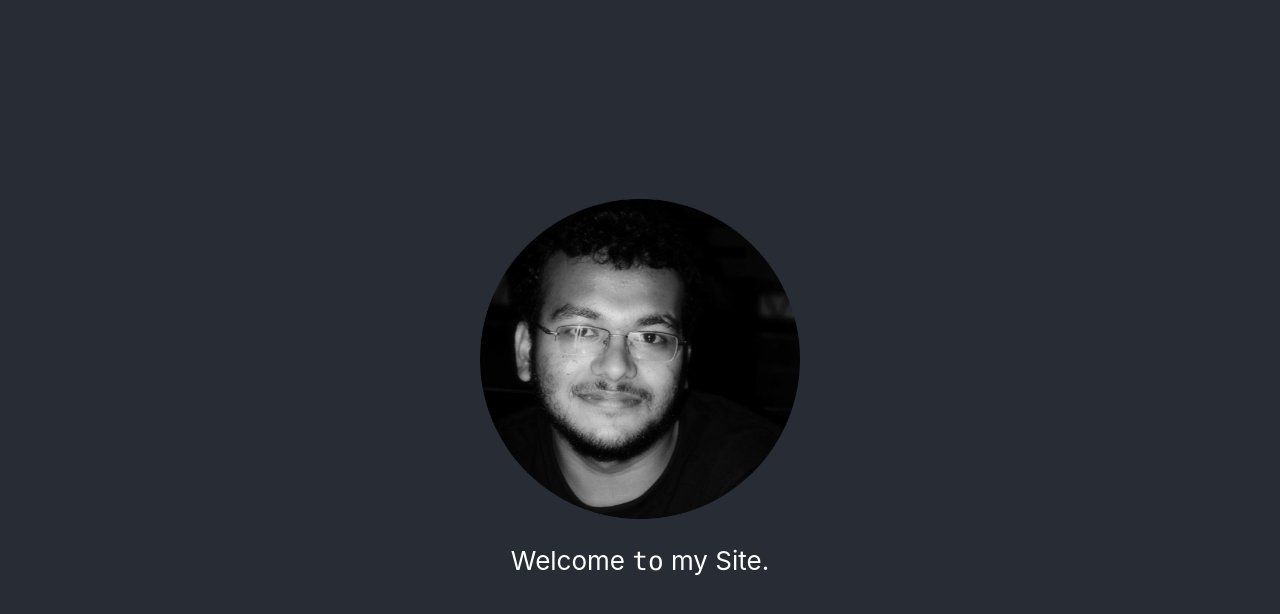
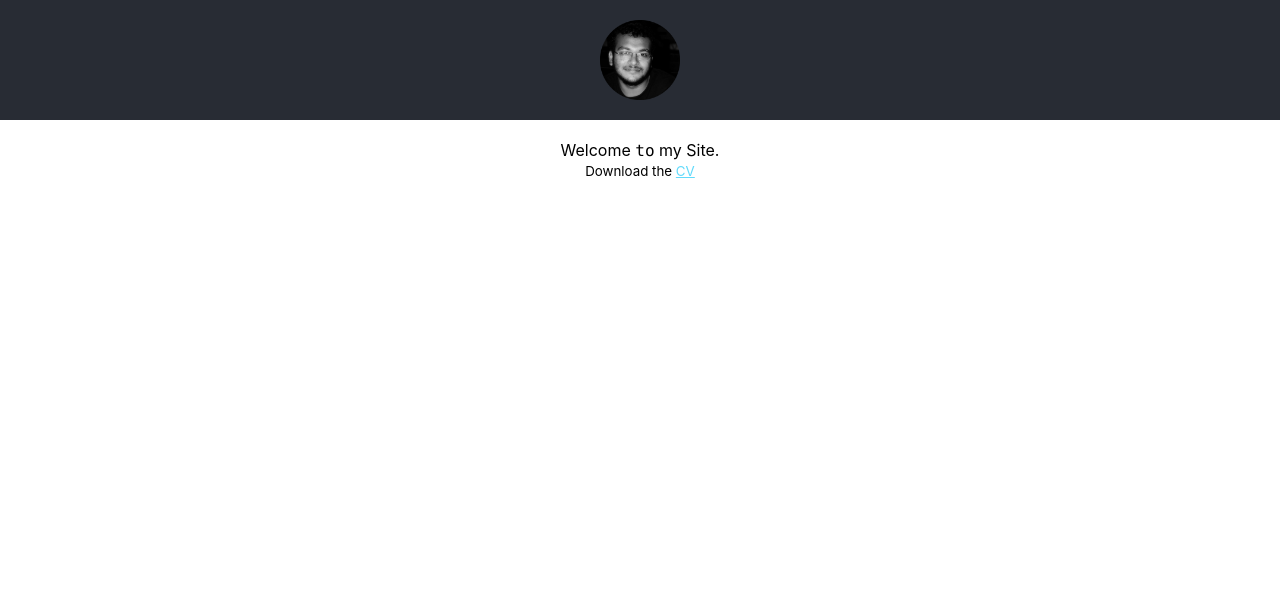
Before and after one commit to emon535/PersonalWebsite, a React (Create React App) app: page / in a window 1280 px wide. Shown: the top 614 px of the page. Built offline with nearby package versions, Linux system fonts and the light colour scheme.

Commit message:
updated with CV

```diff
--- a/src/App.css
+++ b/src/App.css
@@ -3,13 +3,14 @@
 }
 
 .App-logo {
-  height: 40vmin;
+  height: 10vmin;
+  align: left;
   pointer-events: none;
 }
 
 .App-header {
   background-color: #282c34;
-  min-height: 100vh;
+  min-height: 15vh;
   display: flex;
   flex-direction: column;
   align-items: center;
@@ -30,3 +31,7 @@
     transform: rotate(360deg);
   }
 }
+
+a  {
+  color: #61dafb
+}
--- a/src/App.js
+++ b/src/App.js
@@ -1,16 +1,19 @@
 import React from 'react';
 import logo from './images/phoyo_circle.png';
 import './App.css';
-
+import cv from './resources/foysal_ahmed_emon_cv_23june.pdf'
 function App() {
   return (
     <div className="App">
       <header className="App-header">
         <img src={logo} className="App-logo" alt="logo" />
-        <p>
-          Welcome <code>to</code> my Site.
-        </p>
       </header>
+      <div className="App-body">
+        <br></br>
+        Welcome <code>to</code> my Site.
+          <br></br>
+        <small>Download the <a href={cv}>CV </a></small>
+      </div>
     </div >
   );
 }
```
Also changed, not shown: 1 other file (tests, documents, lock files or other folders).
